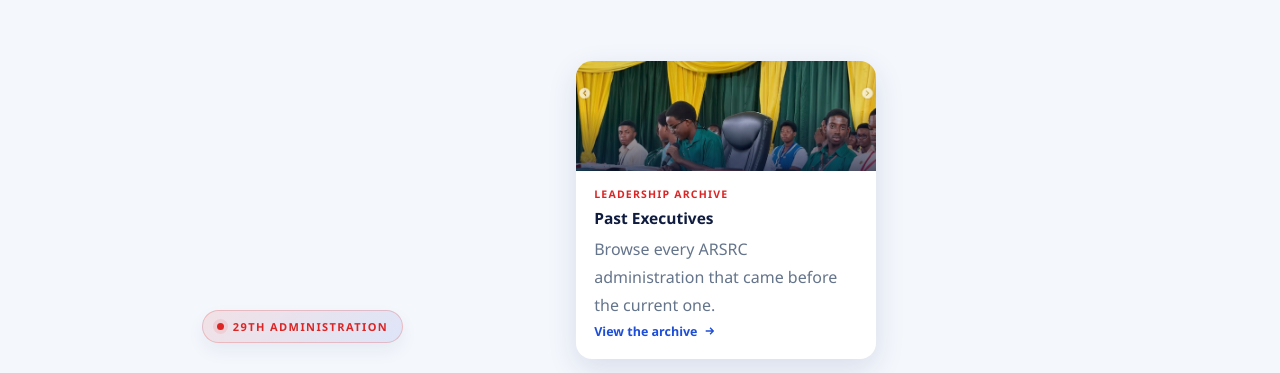
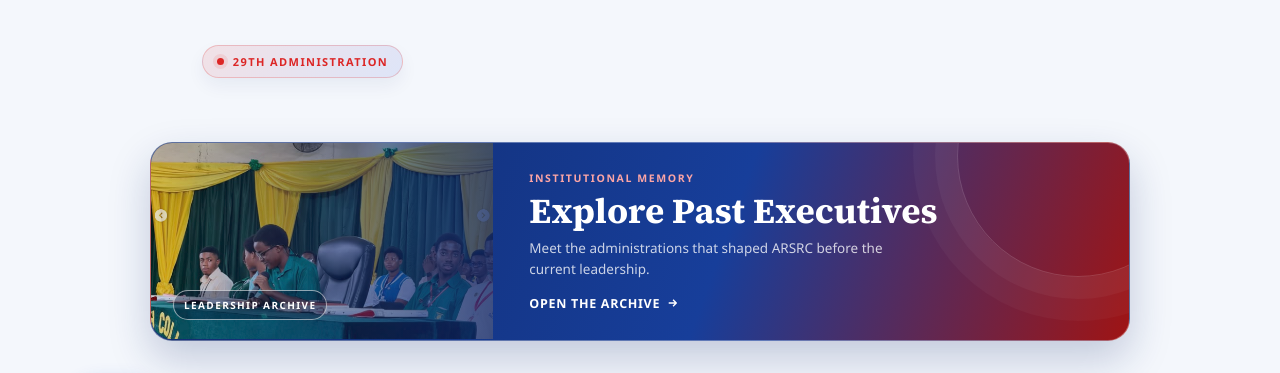
Before and after one commit to kay67l/de, a website: page index.html in a window 1280 px wide. Shown: the part 3868-4241 px from the top of the page. Drawn offline with Linux system fonts and the light colour scheme; no server answers; files whose address does not match are found by name.

Commit message:
changed a few things in main page like repositioning of rec cards

```diff
--- a/index.html
+++ b/index.html
@@ -426,29 +426,39 @@
   .exec-role { color: var(--red); font-weight: 700; font-size: 12.5px; text-transform: uppercase; letter-spacing: .5px; margin-bottom: 8px; }
   .exec-school { color: var(--gray); font-size: 13px; padding: 0 16px; }
 
-  /* Past-executives callout — a small card with a cover image so the link into the
-     archive reads as its own destination rather than a plain inline button. */
+  /* Past-executives callout — a prominent archive banner between the intro and
+     current executive tabs, using the site's blue/red leadership palette. */
   .past-exec-cta {
-    display: block; width: 100%; max-width: 300px;
-    background: white; border-radius: 16px; overflow: hidden; box-shadow: var(--shadow);
-    transition: transform .3s ease, box-shadow .3s ease;
-  }
-  .past-exec-cta:hover { transform: translateY(-6px); box-shadow: 0 18px 36px rgba(16,42,107,0.2); }
+    display: grid; grid-template-columns: minmax(230px, .7fr) 1.3fr; width: min(100% - 32px, 980px);
+    min-height: 178px; margin: 30px auto 36px; position: relative; overflow: hidden;
+    background: linear-gradient(110deg, #102a6b 0%, #173e9a 58%, #9f1414 100%);
+    border: 1px solid rgba(255,255,255,.32); border-radius: 22px; color: white;
+    box-shadow: 0 18px 42px rgba(16,42,107,.22); transition: transform .3s ease, box-shadow .3s ease;
+  }
+  .past-exec-cta::after { content: ''; position: absolute; width: 240px; height: 240px; right: -70px; top: -108px; border: 1px solid rgba(255,255,255,.16); border-radius: 50%; box-shadow: 0 0 0 22px rgba(255,255,255,.04), 0 0 0 44px rgba(255,255,255,.03); pointer-events: none; }
+  .past-exec-cta:hover { transform: translateY(-7px); box-shadow: 0 26px 54px rgba(16,42,107,.3); }
+  .past-exec-cta:focus-visible { outline: 3px solid #fca5a5; outline-offset: 5px; }
   .past-exec-cta-media {
-    height: 110px; background: linear-gradient(135deg, var(--blue-light), var(--blue-deep));
-    background-size: cover; background-position: center; position: relative;
+    min-height: 178px; background: linear-gradient(135deg, rgba(29,78,216,.15), rgba(220,38,38,.34));
+    background-size: cover; background-position: center; position: relative; isolation: isolate;
   }
   .past-exec-cta-media::after {
     content: ''; position: absolute; inset: 0;
-    background: linear-gradient(180deg, rgba(16,42,107,0) 45%, rgba(10,20,50,.68) 100%);
-  }
-  .past-exec-cta-body { padding: 16px 18px 18px; }
-  .past-exec-cta-eyebrow { display: block; font-size: 10.5px; font-weight: 800; letter-spacing: 1.2px; text-transform: uppercase; color: var(--red); margin-bottom: 6px; }
-  .past-exec-cta-body h4 { font-size: 15.5px; font-weight: 800; color: var(--ink); margin-bottom: 6px; }
-  .past-exec-cta-body p { font-size: 12.5px; color: var(--gray); line-height: 1.55; margin-bottom: 10px; }
-  .past-exec-cta-link { font-size: 12.5px; font-weight: 700; color: var(--blue); display: inline-flex; align-items: center; gap: 6px; }
+    z-index: 0; background: linear-gradient(90deg, rgba(16,42,107,.08), rgba(16,42,107,.78));
+  }
+  .past-exec-cta-stamp { position: absolute; left: 22px; bottom: 20px; z-index: 1; padding: 7px 10px; border: 1px solid rgba(255,255,255,.55); border-radius: 999px; color: white; background: rgba(8,18,49,.36); font-size: 10px; font-weight: 900; letter-spacing: 1.4px; text-transform: uppercase; }
+  .past-exec-cta-body { display: flex; flex-direction: column; justify-content: center; padding: 28px 36px; position: relative; z-index: 1; }
+  .past-exec-cta-eyebrow { display: block; font-size: 10.5px; font-weight: 900; letter-spacing: 1.6px; text-transform: uppercase; color: #fca5a5; margin-bottom: 8px; }
+  .past-exec-cta-body h4 { font-family: 'Source Serif 4', Georgia, serif; font-size: clamp(1.55rem, 3vw, 2.2rem); line-height: 1.05; font-weight: 700; color: white; margin-bottom: 8px; }
+  .past-exec-cta-body p { max-width: 48ch; font-size: 13.5px; color: rgba(255,255,255,.78); line-height: 1.55; margin-bottom: 15px; }
+  .past-exec-cta-link { font-size: 12.5px; font-weight: 900; color: white; display: inline-flex; align-items: center; gap: 6px; text-transform: uppercase; letter-spacing: .7px; }
   .past-exec-cta-link svg { width: 13px; transition: transform .3s; }
   .past-exec-cta:hover .past-exec-cta-link svg { transform: translateX(4px); }
+  @media (max-width: 640px) {
+    .past-exec-cta { grid-template-columns: 1fr; min-height: 0; margin-top: 24px; }
+    .past-exec-cta-media { min-height: 130px; }
+    .past-exec-cta-body { padding: 24px 24px 26px; }
+  }
 
   @media (max-width: 980px) { .exec-grid { grid-template-columns: repeat(2, 1fr); } }
   @media (max-width: 560px) { .exec-grid { grid-template-columns: 1fr; } }
@@ -1250,17 +1260,21 @@
     <div class="administration-badge" id="currentAdministration" aria-label="Current administration">29th Administration</div>
     <h2>Meet Our Executives</h2>
     <p>Around 50 students serve in regional-level leadership roles defined by the constitution — across the Regional Executive Committee, the four Zonal Executive Committees, the Literary Group Executive Committee (LiGEC), the Writers &amp; Debaters Society, the Editorial Committee (EDICOM), and the Permanent Secretariat. Browse by body below, and drop in real names once the current term is announced.</p>
-    <a href="/past-executives.html" class="past-exec-cta" style="margin-top:16px; justify-self:start;" aria-label="View Past Executives">
-      <div class="past-exec-cta-media" style="background-image:url('assets/images/us.png');"></div>
-      <div class="past-exec-cta-body">
-        <span class="past-exec-cta-eyebrow">Leadership Archive</span>
-        <h4>Past Executives</h4>
-        <p>Browse every ARSRC administration that came before the current one.</p>
-        <span class="past-exec-cta-link">View the archive <svg width="14" height="14" viewBox="0 0 24 24" fill="none" stroke="currentColor" stroke-width="2.5"><path d="M5 12h14M13 6l6 6-6 6"/></svg></span>
-      </div>
-    </a>
-
-  </div>
+  </div>
+
+  <a href="/past-executives.html" class="past-exec-cta" aria-label="View Past Executives">
+    <div class="past-exec-cta-media" style="background-image:url('assets/images/us.png');">
+      <span class="past-exec-cta-stamp">Leadership archive</span>
+    </div>
+    <div class="past-exec-cta-body">
+      <div>
+        <span class="past-exec-cta-eyebrow">Institutional memory</span>
+        <h4>Explore Past Executives</h4>
+        <p>Meet the administrations that shaped ARSRC before the current leadership.</p>
+      </div>
+      <span class="past-exec-cta-link">Open the archive <svg width="14" height="14" viewBox="0 0 24 24" fill="none" stroke="currentColor" stroke-width="2.5"><path d="M5 12h14M13 6l6 6-6 6"/></svg></span>
+    </div>
+  </a>
 
   <div class="exec-tabs">
     <button class="exec-tab-btn active" data-tab="tab-rec">REC</button>
@@ -1671,6 +1685,34 @@
   })();
 </script>
 <script src="app.js"></script>
+<script>
+  // Keep the REC hierarchy visually ordered: regional officers first, then trustees.
+  (function () {
+    var grid = document.getElementById('execGrid-rec');
+    if (!grid) return;
+
+    var rank = function (card) {
+      var role = (card.textContent || '').toLowerCase().replace(/[–—]/g, '-');
+      if (/\b(regional\s+)?president\b/.test(role) && !/vice[-\s]?president/.test(role)) return 1;
+      if (/\b(regional\s+)?vice[-\s]?president\b/.test(role)) return 2;
+      if (/\b(regional\s+)?secretary\b/.test(role)) return 3;
+      var trustee = role.match(/\b(regional\s+)?trustee\s*(\d+)/);
+      if (trustee) return 3 + Number(trustee[2]);
+      return 999;
+    };
+
+    var sortCards = function () {
+      var cards = Array.prototype.slice.call(grid.children);
+      var ordered = cards.slice().sort(function (a, b) { return rank(a) - rank(b); });
+      if (ordered.some(function (card, index) { return card !== cards[index]; })) {
+        ordered.forEach(function (card) { grid.appendChild(card); });
+      }
+    };
+
+    sortCards();
+    new MutationObserver(sortCards).observe(grid, { childList: true });
+  })();
+</script>
 <script src="contact-api.js"></script>
 <script src="search.js"></script>
 <script>
```
